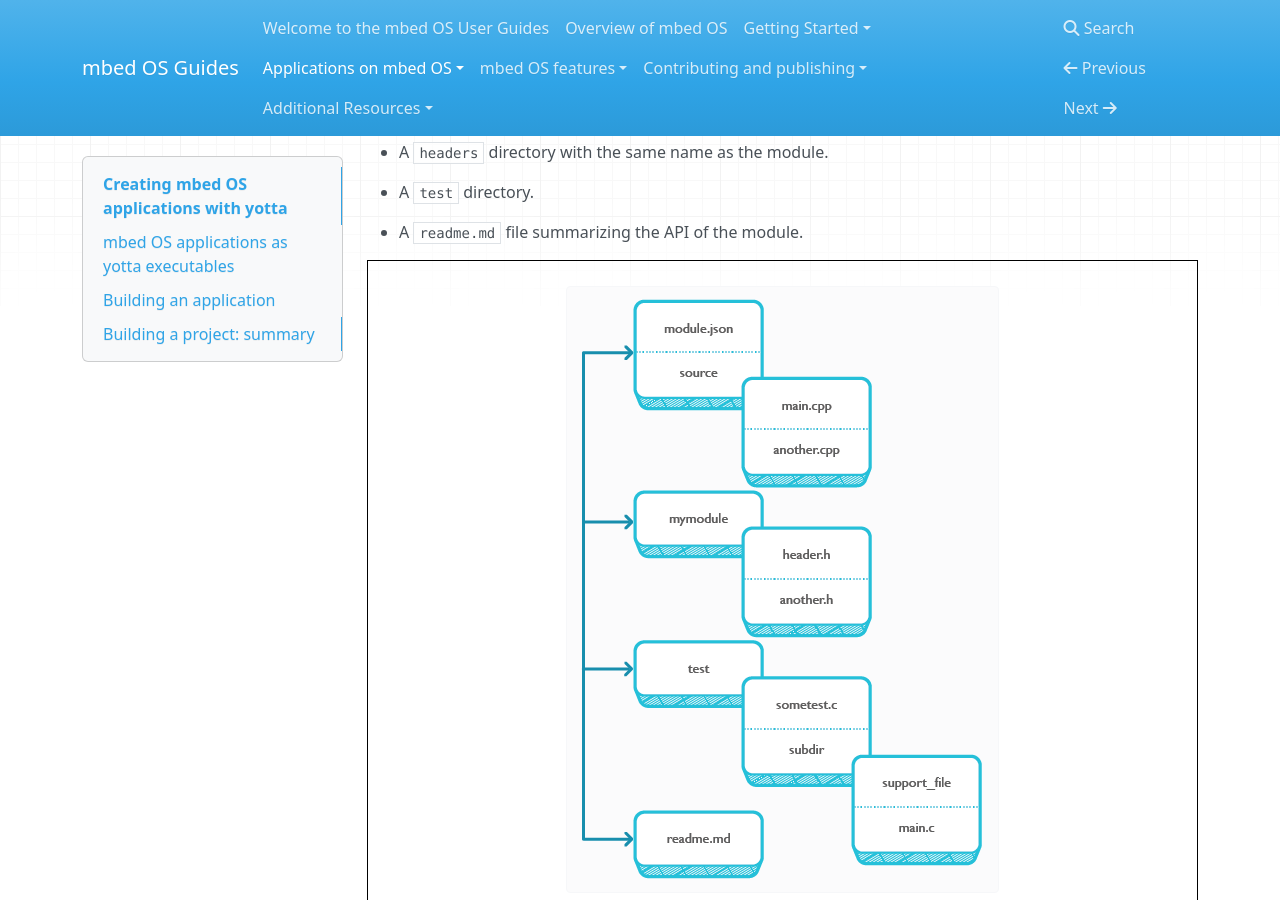
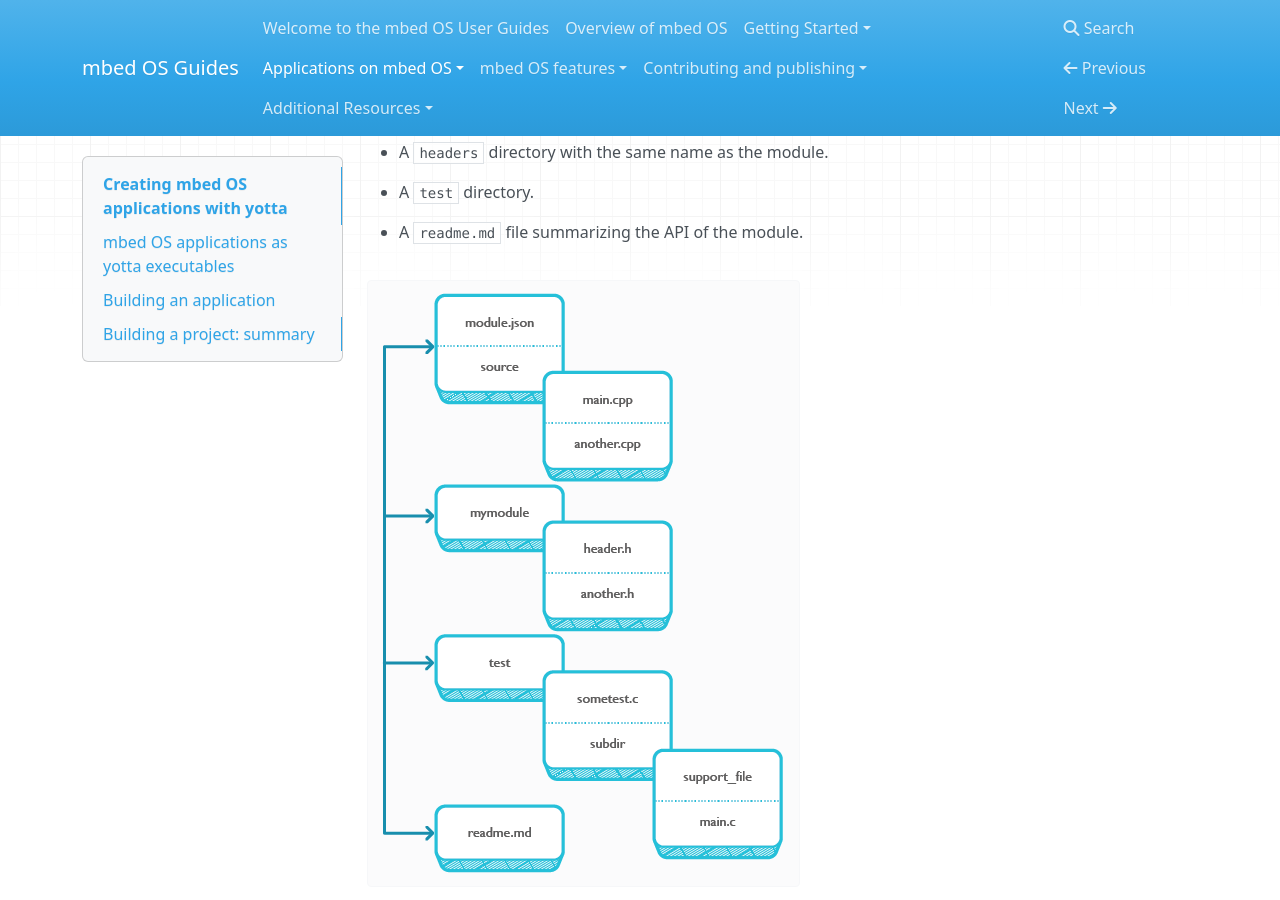
Before and after one commit to ARMmbed/GettingStartedmbedOS, an MkDocs documentation site: the page built from Docs/Full_Guide/app_on_yotta.md, in a window 1280 px wide and 900 px high, scrolled down 696 px. Built offline with MkDocs 1.6.1, drawn with Linux system fonts in a browser that asks for light colours; nearby versions of some CDN libraries; old or Windows-style settings are respelled for this version of MkDocs.

Commit message:
Restyling

````diff
--- a/Docs/Full_Guide/app_on_yotta.md
+++ b/Docs/Full_Guide/app_on_yotta.md
@@ -33,7 +33,7 @@ An application and a library have similar structures:
 * A ``readme.md`` file summarizing the API of the module.
 
 
-<span style="display:block; text-align:center; padding:5px; border:1px solid #000;">
+<span class="images">
 ![](../Full_Guide/Images/module_struct.png)</span>
 
 **The ``module.json`` file** describes:
@@ -68,14 +68,13 @@ To build your application with mbed OS and yotta, you need to:
 
 1. [Build the module](#building-the-module).
 
-
-<span style="background-color:#E6E6E6;  border:1px solid #000;display:block; height:100%; padding:10px">**Tip:** When working with yotta in a command line prompt or terminal, you must navigate to your module directory before calling yotta.</span>
+<span class="tips">**Tip:** When working with yotta in a command line prompt or terminal, you must navigate to your module directory before calling yotta.</span>
 
 ### Initializing a yotta executable module
 
 If you have [yotta installed](../installation.md) on your computer, you can use ``yotta init`` to construct a new skeleton module in an empty directory by answering a simple series of questions. For example, here is how to initialize the [Blinky sample application](https://github.com/ARMmbed/example-mbedos-blinky):
 
-<span style="background-color:#E6E6E6;  border:1px solid #000;display:block; height:100%; padding:10px">**Tip:** There is only one difference between initializing a library module and an executable module, and that is the selection between library and executable. You'll see soon where to make that selection.</span>
+<span class="tips">**Tip:** There is only one difference between initializing a library module and an executable module, and that is the selection between library and executable. You'll see soon where to make that selection.</span>
 
 * Create a directory called ``blinky``. In a terminal or CMD, run:
 
@@ -101,7 +100,7 @@ If you have [yotta installed](../installation.md) on your computer, you can use
 
  * "What is the license for this project": The default license is Apache-2.0, but you can enter a different one, such as ISC or MIT.
 
-<span style="display:block; text-align:center; padding:5px;">
+<span class="images">
 ![](../Full_Guide/Images/yotta_init.png)</span>
 
 * When you've answered all of the questions, yotta creates the basic file structure you need. You can view it with the command ``ls``:
@@ -111,7 +110,7 @@ user$ ls
 module.json	my_blinky	source		test
 ```
 
-<span style="background-color:#E6E6E6;  border:1px solid #000;display:block; height:100%; padding:10px">**Tip:** You can use ``yotta init`` in an existing module to modify it at any time. Your previous answers are shown as the default, so you can edit only the ones that need to change; simply press Enter to accept the answers you don't want to change.</span>
+<span class="tips">**Tip:** You can use ``yotta init`` in an existing module to modify it at any time. Your previous answers are shown as the default, so you can edit only the ones that need to change; simply press Enter to accept the answers you don't want to change.</span>
 
 ### Versioning an existing yotta module
 
@@ -145,7 +144,7 @@ You could also have used ``yotta version major`` for a major version (2.0.0) or
 
 ### yotta targets
 
-<span style="background-color:#E6E6E6;  border:1px solid #000;display:block; height:100%; padding:10px">**Tip:** The full explanation for yotta targets is on the [yotta documentation site](http://yottadocs.mbed.com/tutorial/targets.html). Earlier in this document (that chapter will be published soon), you saw how yotta targets and the hardware implementation work together. This chapter explains only a couple of concepts and the basic yotta commands.</span>
+<span class="tips">**Tip:** The full explanation for yotta targets is on the [yotta documentation site](http://yottadocs.mbed.com/tutorial/targets.html). Earlier in this document (that chapter will be published soon), you saw how yotta targets and the hardware implementation work together. This chapter explains only a couple of concepts and the basic yotta commands.</span>
 
 yotta can build your code for different targets: different boards and operating systems. It can also use different compilers. This means you don't have to re-write code every time you want to test or deploy on a new kind of board. It also means you need to explicitly identify your target to yotta. Identifying a target means naming both the hardware and build toolchain you'll be using. The following sections explain how to work with targets.
 
@@ -157,7 +156,7 @@ The yotta registry has a list of targets. You can search it using ``yotta search
 yotta search target "k64f"
 ```
 
-<span style="background-color:#E6E6E6;  border:1px solid #000;display:block; height:100%; padding:10px">**Tip:** You can use the ``--limit`` option to change the number of results displayed.</span>
+<span class="tips">**Tip:** You can use the ``--limit`` option to change the number of results displayed.</span>
 
 Here are the top two results:
 
@@ -194,7 +193,7 @@ mbed-gcc 0.0.14
 yotta target bbc-microbit-classic-armcc
 ```
 
-<span style="background-color:#E6E6E6;  border:1px solid #000;display:block; height:100%; padding:10px">**Note:** The first time you access the yotta Registry, you need to log into your mbed user account.</span>
+<span class="notes">**Note:** The first time you access the yotta Registry, you need to log into your mbed user account.</span>
 
 #### Creating your own target
 
@@ -212,7 +211,7 @@ When you build your application, yotta downloads from the yotta Registry:
 
 * For each of the modules you listed, the other modules that module itself lists in its ``module.json``.
 
-<span style="background-color:#E6E6E6;  border:1px solid #000;display:block; height:100%; padding:10px">**Note:** Because yotta downloads dependencies from the yotta Registry, you must be online the first time you build.</span>
+<span class="notes">**Note:** Because yotta downloads dependencies from the yotta Registry, you must be online the first time you build.</span>
 
 #### mbed-drivers
 
@@ -220,10 +219,10 @@ We saw the [core modules mbed OS needs](../index.md). Each of these modules depe
 
 For example, here is a partial tree for **Blinky**. It shows Blinky's two dependencies: ``mbed-drivers`` and ``uvisor-lib``. Then it shows the start of the next level of dependencies: ``uvisor-lib`` has only one dependency, whereas ``mbed-drivers`` has several. These, in turn, have their own dependencies. And so on:
 
-<span style="display:block; text-slign:center; padding:5px; border:1px solid #000;">
+<span class="images">
 ![](../Full_Guide/Images/yotta_dep.png)</span>
 
-<span style="background-color:#E6E6E6;  border:1px solid #000;display:block; height:100%; padding:10px">**Note:** The list of dependencies for any application may change without warning; Blinky's changed while we were writing this chapter.</span>
+<span class="notes">**Note:** The list of dependencies for any application may change without warning; Blinky's changed while we were writing this chapter.</span>
 
 Your dependencies are listed in the [``module.json``](#Structure-of-a-yotta-module) file for your module. Below, you can see how to list dependencies from the yotta Registry, GitHub and privately hosted sources.
 
@@ -251,7 +250,7 @@ Using ``yotta install <dependency_name>``, rather than manually editing ``module
 
 For modules with a 0.x version number, we recommend using ``~`` rather than ^. Even though semantic versioning specifies that any update may break compatibility, if you are using 0.x versions of something you're accepting some breakage anyway, and using ^ prevents you from getting any updates.
 
-<span style="background-color:#E6E6E6;  border:1px solid #000;display:block; height:100%; padding:10px">**Tip:** For more information about versions and specifiers, see the [yotta documentation site](http://yottadocs.mbed.com/reference/module.html#dependencies).</span>
+<span class="tips">**Tip:** For more information about versions and specifiers, see the [yotta documentation site](http://yottadocs.mbed.com/reference/module.html#dependencies).</span>
 
 ##### module.json: dependencies from GitHub repositories
 
@@ -351,7 +350,7 @@ user$ yotta build
 
 The built executable (a binary) is created at ``./build/<target_name>/source/<module_name>``. So the result of that build is at ``blinky/build/frdm-k64f-gcc/source/``.
 
-<span style="background-color:#E6E6E6;  border:1px solid #000;display:block; height:100%; padding:10px">**Tip:** Some targets require a HEX file, not a BIN. yotta knows which file type to build based on the target description.</span>
+<span class="tips">**Tip:** Some targets require a HEX file, not a BIN. yotta knows which file type to build based on the target description.</span>
 
 #### Flashing the application to the board
 
````
